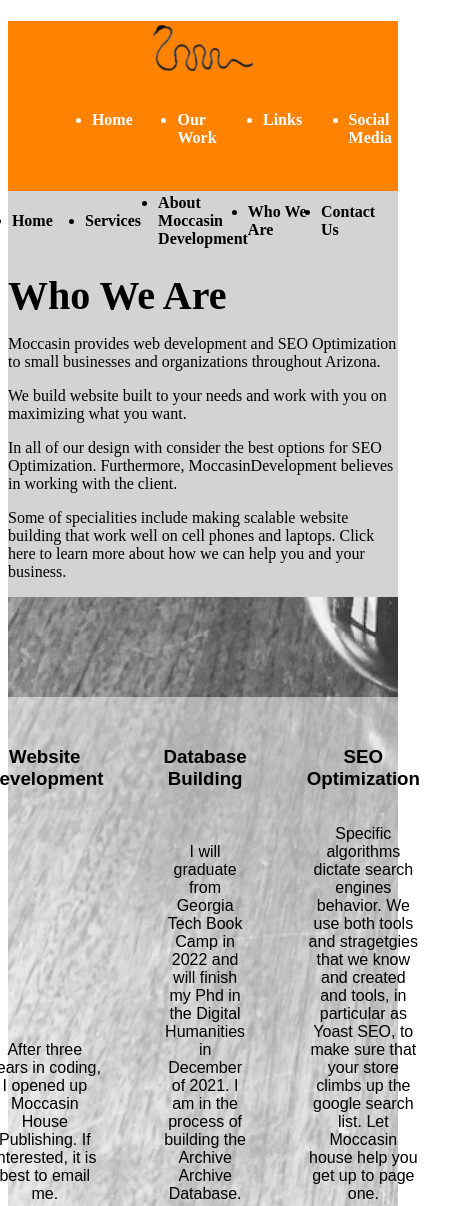
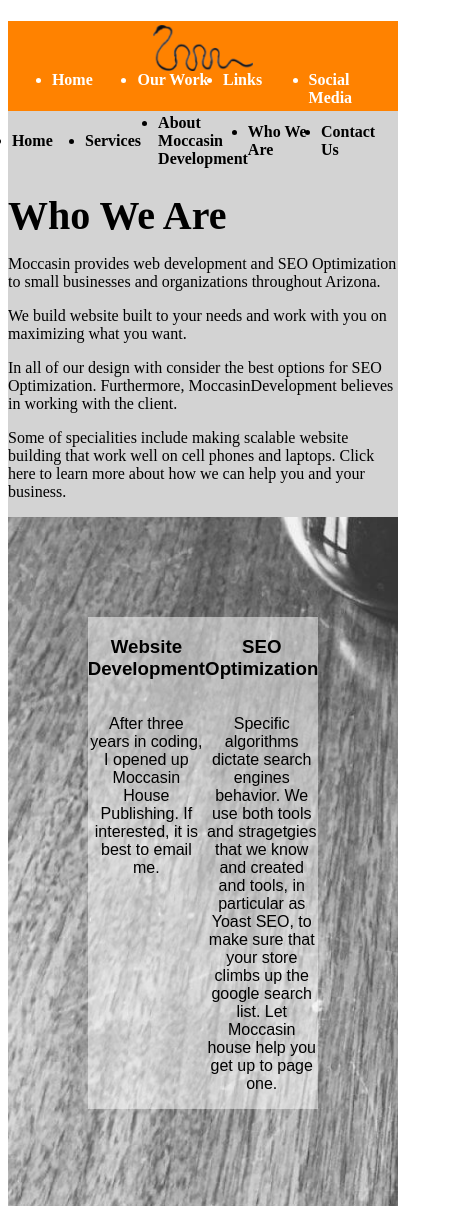
Before and after one commit to ttrulock1/ToddTrulockWebsite, a plain HTML site: page index.html in a window 390 px wide. Shown: the top 1206 px of the page, 450 px wide, since content can reach past the window. Drawn offline with Linux system fonts and the light colour scheme.

Commit message:
optimized for cell phone

```diff
--- a/index.html
+++ b/index.html
@@ -106,8 +106,10 @@
       <p> After three years in coding, I opened up Moccasin House Publishing. If interested, it is best to email me.</p>
     </section>
     <section id=jobs>
-      <h3>Database Building</h3>
-      <p>I will graduate from Georgia Tech Book Camp in 2022 and will finish my Phd in the Digital Humanities in December of 2021. I am in the process of building the Archive Archive Database.</p>
+        <section id="databasebuilding">
+          <h3>Database Building</h3>
+          <p>I graduated from Georgia Tech Book Camp in 2022, and then taught at Georgia Tech for two years. I got a Phd in the Digital Humanities in 2023 and built the Archive Archive Database.</p>
+      </section>
     </section>
     <section id=jobs>
       <h3>SEO Optimization</h3>
--- a/public/style.css
+++ b/public/style.css
@@ -813,6 +813,20 @@
   /* all of the below make sure  */
 
   @media screen and (max-width:450px){
+    /* Toplinks */
+    #toplinks{
+      margin: 0px;
+    }
+
+    /* here is the menu for the services */
+
+    #jobs{
+      padding: 0px;
+      justify-content: flex-start;
+    }
+    #databasebuilding{
+      display: none;
+    }
 
     *{
       width: 100%;
```
Also changed, not shown: links.html (+1 -1 lines).
